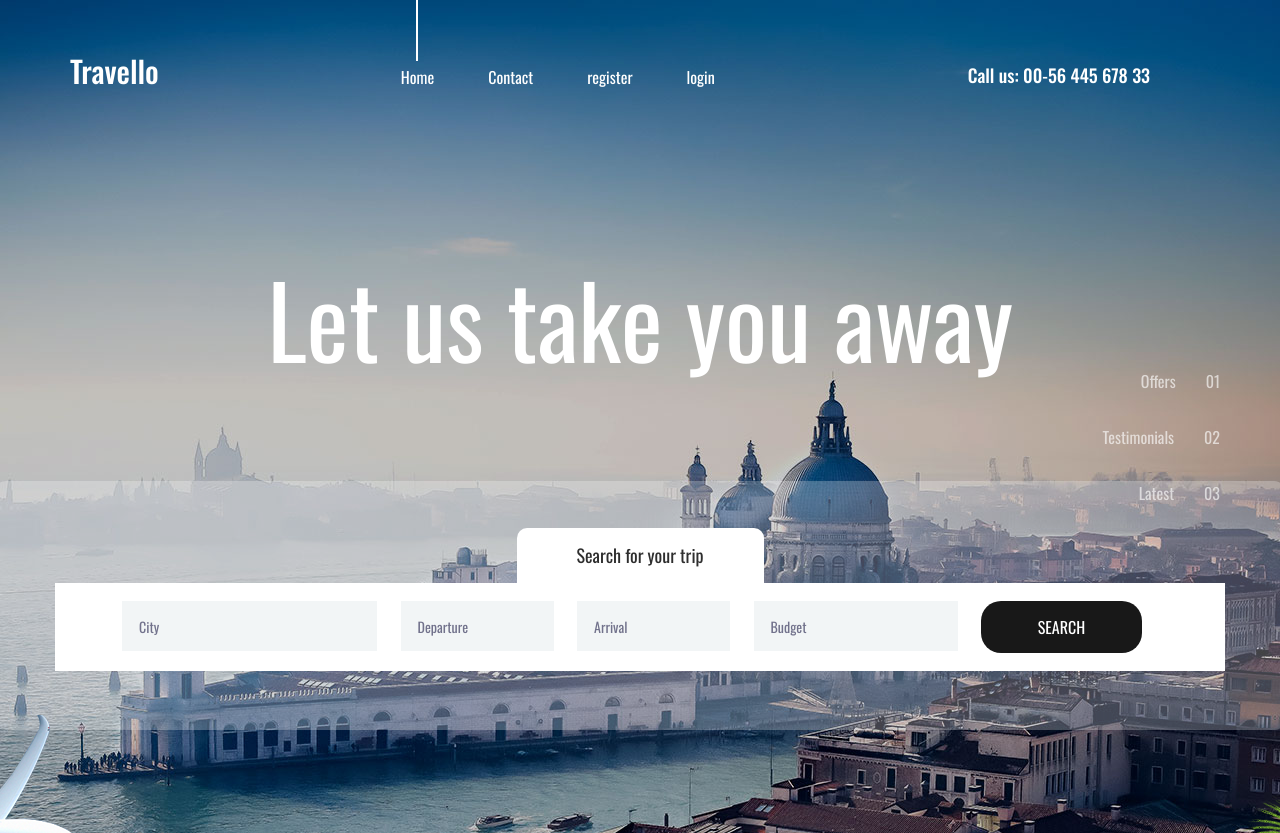
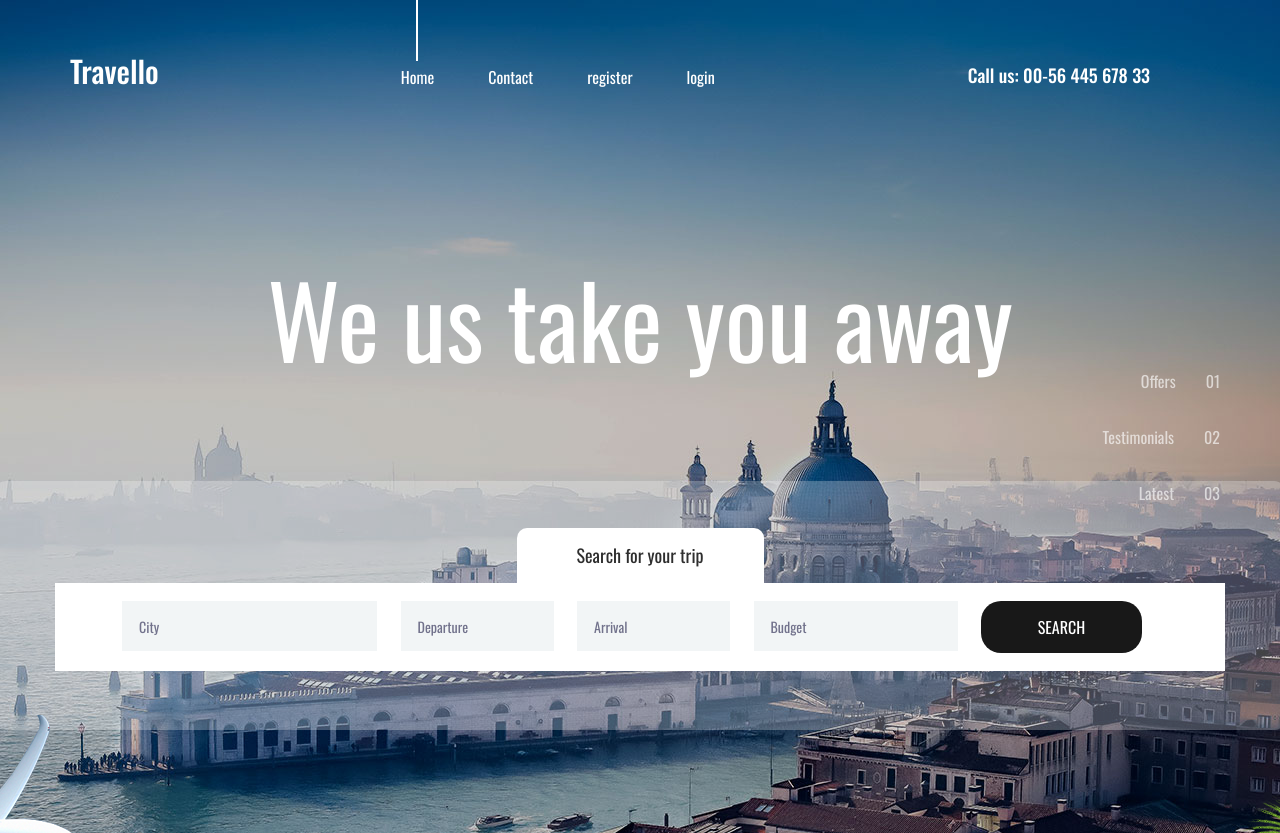
Before and after one commit to subbu-devasani/Travello_web_app, a Django app: page / in a window 1280 px wide. Shown: the top 833 px of the page. Run offline with Django 3.2, Linux system fonts and the light colour scheme; data that the repository does not hold is empty; some libraries are stand-ins or nearby versions.

Commit message:
let us to We

```diff
--- a/templates/index.html
+++ b/templates/index.html
@@ -4,7 +4,7 @@
 <html lang="en">
 
 <head>
-	<title>oooTravello</title>
+	<title>Travello</title>
 	<meta charset="utf-8">
 	<meta http-equiv="X-UA-Compatible" content="IE=edge">
 	<meta name="description" content="Travello template project">
@@ -123,7 +123,7 @@
 									<div class="col">
 										<div class="home_slider_content">
 											<div class="home_title">
-												<h2>Let us take you away</h2>
+												<h2>We us take you away</h2>
 											</div>
 										</div>
 									</div>
@@ -142,7 +142,7 @@
 									<div class="col">
 										<div class="home_slider_content">
 											<div class="home_title">
-												<h2>Let us take you away</h2>
+												<h2>We us take you away</h2>
 											</div>
 										</div>
 									</div>
@@ -161,7 +161,7 @@
 									<div class="col">
 										<div class="home_slider_content">
 											<div class="home_title">
-												<h2>Let us take you away</h2>
+												<h2>We us take you away</h2>
 											</div>
 										</div>
 									</div>
```
